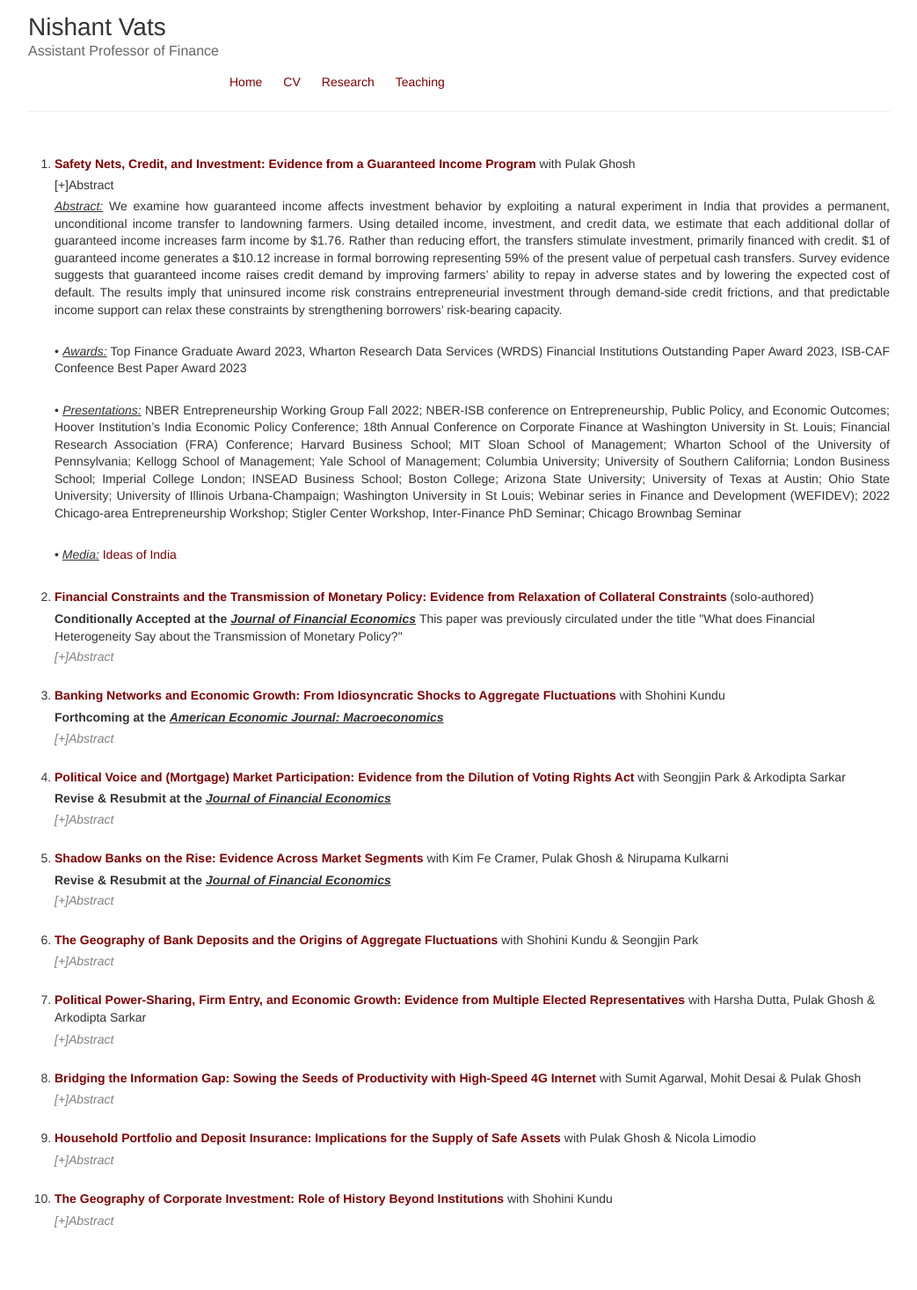
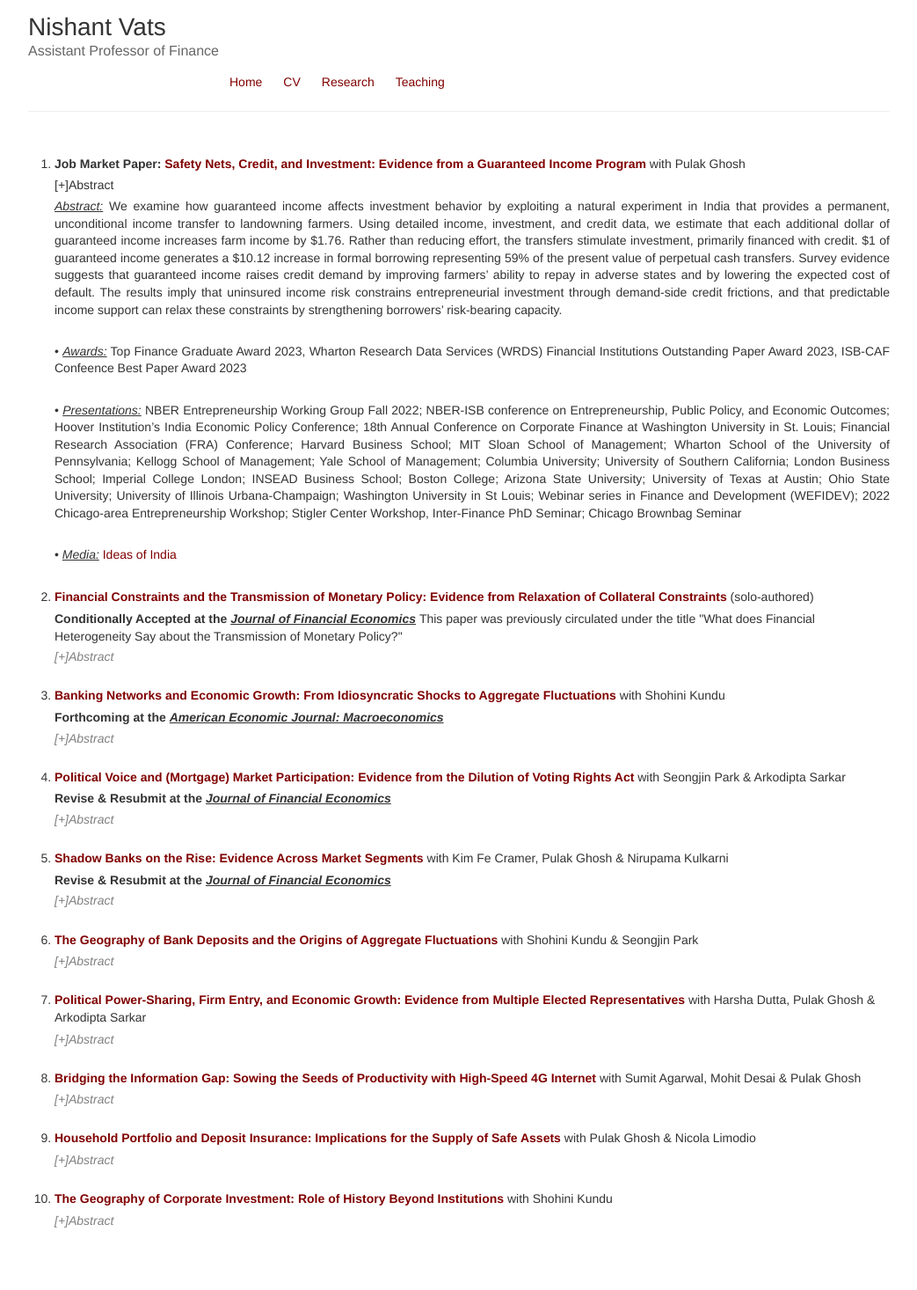
Before and after one commit to nishvats/nishvats.github.io, a Jekyll site: the page built from research.html, in a window 1280 px wide. Shown: the whole page at 88% size, without its empty margins (118-1161 px from the left). Built offline with Jekyll 4.4.1, drawn with Linux system fonts in a browser that asks for light colours.

Commit message:
Update research.html

```diff
--- a/research.html
+++ b/research.html
@@ -3,7 +3,7 @@
 ---
 
   <ol>
-    <li> <b><a href="https://papers.ssrn.com/sol3/papers.cfm?abstract_id=4265112">Safety Nets, Credit, and Investment: Evidence from a Guaranteed Income Program</a></b> with Pulak Ghosh </li>
+    <li> <b>Job Market Paper:</b> <b><a href="https://papers.ssrn.com/sol3/papers.cfm?abstract_id=4265112">Safety Nets, Credit, and Investment: Evidence from a Guaranteed Income Program</a></b> with Pulak Ghosh </li>
         <summary>[+]Abstract</summary>
     <p align="justify"> <u><em>Abstract:</em></u> We examine how guaranteed income affects investment behavior by exploiting a natural experiment in India that provides a permanent, unconditional income transfer to landowning farmers. Using detailed income, investment, and credit data, we estimate that each additional dollar of guaranteed income increases farm income by $1.76. Rather than reducing effort, the transfers stimulate investment, primarily financed with credit. $1 of guaranteed income generates a $10.12 increase in formal borrowing representing 59% of the present value of perpetual cash transfers. Survey evidence suggests that guaranteed income raises credit demand by improving farmers’ ability to repay in adverse states and by lowering the expected cost of default. The results imply that uninsured income risk constrains entrepreneurial investment through demand-side credit frictions, and that predictable income support can relax these constraints by strengthening borrowers’ risk-bearing capacity. </p>
     <br>
```
